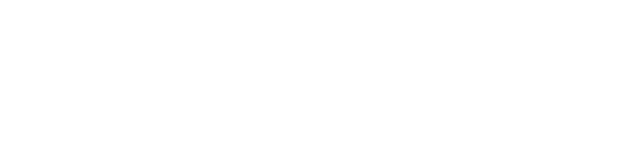
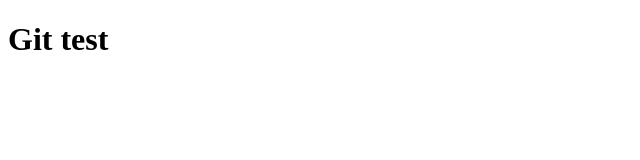
Before and after one commit to kruchinkinSergey/git_test, a plain HTML site: page index.html in a window 1280 px wide. Shown: the whole page, without its empty margins (0-640 px from the left). Drawn offline with Linux system fonts and the light colour scheme.

Commit message:
changed title, add content

```diff
--- a/index.html
+++ b/index.html
@@ -3,9 +3,11 @@
 <head>
     <meta charset="UTF-8">
     <meta name="viewport" content="width=device-width, initial-scale=1.0">
-    <title>Document</title>
+    <title>git test</title>
 </head>
 <body>
-
+    <div class="content">
+        <h1 class="content__title">Git test</h1>
+    </div>
 </body>
 </html>
```
